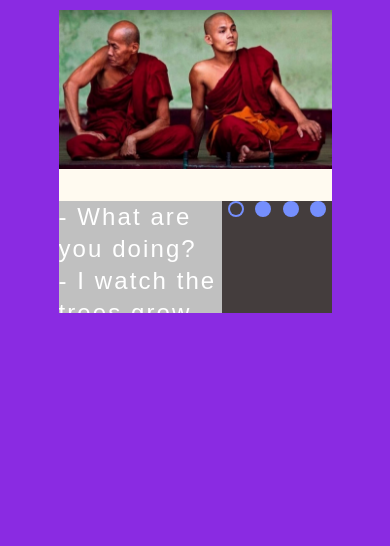
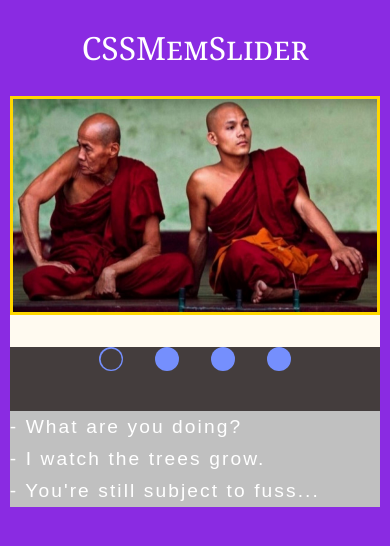
Before and after one commit to atcherdsd/cssMemSlider, a plain HTML site: page cssMemSlider/index.html in a window 390 px wide. Drawn offline with Linux system fonts and the light colour scheme.

Commit message:
feat: add mobile version (Thu, May 12, 2022 06:44:40 PM)

```diff
--- a/cssMemSlider/index.html
+++ b/cssMemSlider/index.html
@@ -8,7 +8,8 @@
     <link rel="stylesheet" href="./style.css">
 </head>
 <body>
-    <div class="wrapper">
+    <main class="wrapper">
+        <h1>CSSMemSlider</h1>
         <div class="container">
             <input type="radio" name="image" value="img1" id="monk" checked>
             <input type="radio" name="image" value="img2" id="magic">
@@ -72,6 +73,6 @@
                 </div>
             </div>
         </div>
-    </div>
+    </main>
 </body>
 </html>
--- a/cssMemSlider/style.css
+++ b/cssMemSlider/style.css
@@ -44,9 +44,16 @@ body {
 
 .wrapper {
   width: 70%;
-  height: 95%;
-  margin: 2.5% auto;
-  background-color: darkgrey;
+  height: 100%;
+  margin: 0 auto;
+}
+
+h1 {
+  font-size: 3rem;
+  color: #fff;
+  font-variant: small-caps;
+  text-align: center;
+  margin: 0.5rem;
 }
 
 .container {
@@ -63,24 +70,23 @@ body {
 .img-content {
   width: 400%;
   max-height: 28rem;
-  background-color: gold;
-  border-radius: 10px;
   display: flex;
 }
 
 .image {
   width: 25%;
   transition: 2s;
+
 }
 
 img {
   width: 100%;
   height: 100%;
+  border: 0.2rem solid gold;
 }
 
 .container-content {
   width: 100%;
-  max-height: 7rem;
   background-color: #443d3d;
   display: flex;
   justify-content: space-between;
@@ -91,10 +97,8 @@ img {
   display: flex;
 }
 .capture {
-  height: 100%;
   width: 400%;
   overflow: hidden;
-  min-height: 6rem;
   background-color: silver;
   font-size: 1.5em;
   letter-spacing: 0.13rem;
@@ -107,6 +111,7 @@ img {
   display: inline-block;
   min-width: 100%;
   transition: 2s;
+  border-right: 0.15rem solid #fff;
 }
 
 input {
@@ -191,3 +196,57 @@ label:active {
 #aqua:checked~.container-content .item4 {
   opacity: 1;
 }
+
+/*----------------MEDIA---------------*/
+
+@media (max-width: 900px) {
+  .wrapper {
+    width: 95%;
+  }
+  h1 {
+    margin: 2rem 0;
+  }
+}
+
+@media (max-width: 767px) {
+  h1 {
+    font-size: 2rem;
+  }
+  .container-content {
+    flex-direction: column;
+    gap: 2rem;
+
+  }
+  .container-capture {
+    order: 1;
+    width: 100%;
+  }
+  .control-block {
+    width: 100%;
+    min-height: 2rem;
+    display: flex;
+    justify-content: center;
+  }
+  label:nth-child(-n+3) {
+    margin-right: 2rem;
+  }
+  label {
+    width: 1.5rem;
+    height: 1.5rem;
+  }
+  .control-item {
+    width: 3.08rem;
+    height: 3.08rem;
+  }
+  .inner {
+    width: 1.3rem;
+    height: 1.3rem;
+  }
+  .capture {
+    font-size: 1.2rem;
+    line-height: 2rem;
+  }
+  .capture span {
+    border-right: none;
+  }
+}
```
